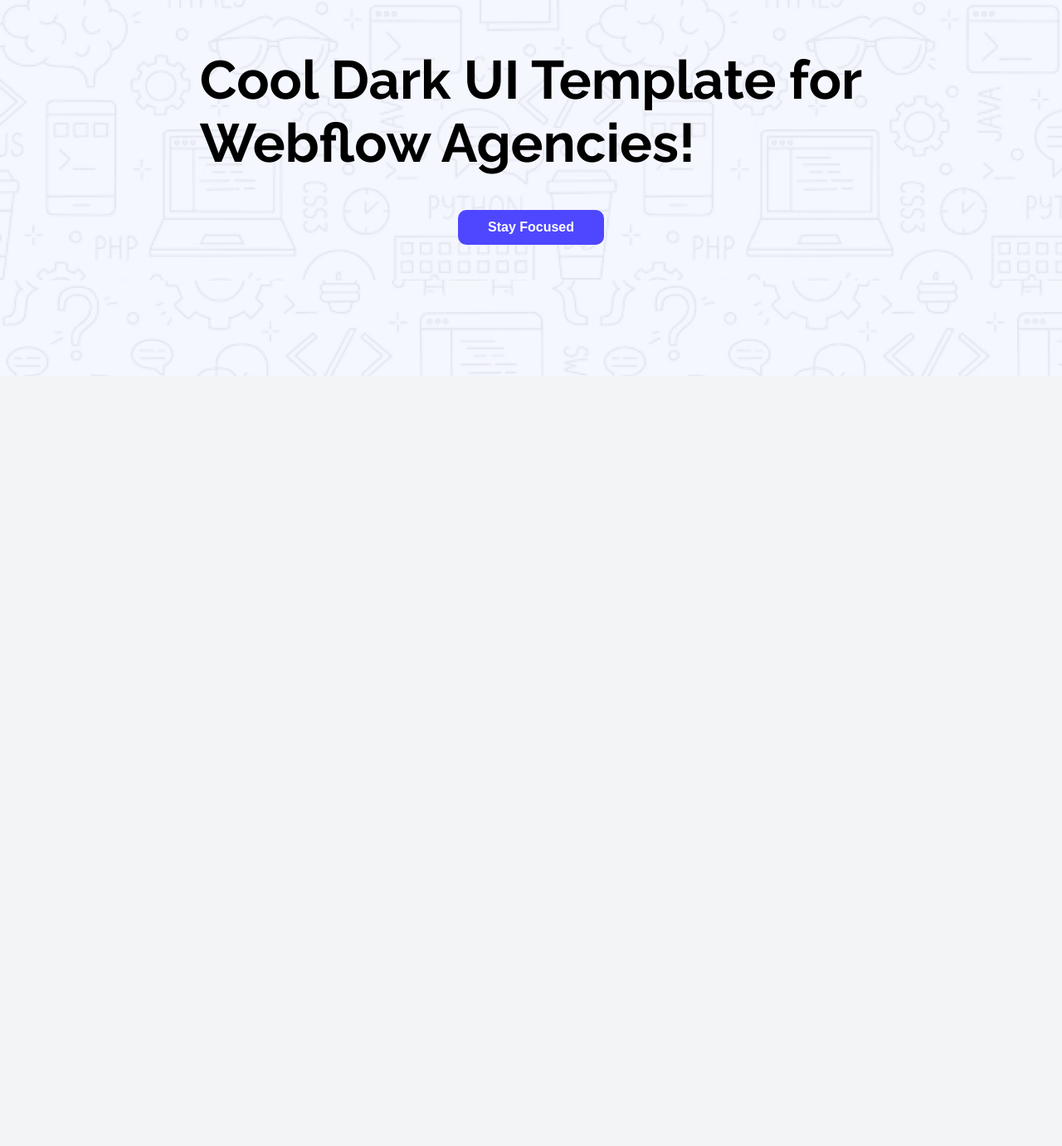
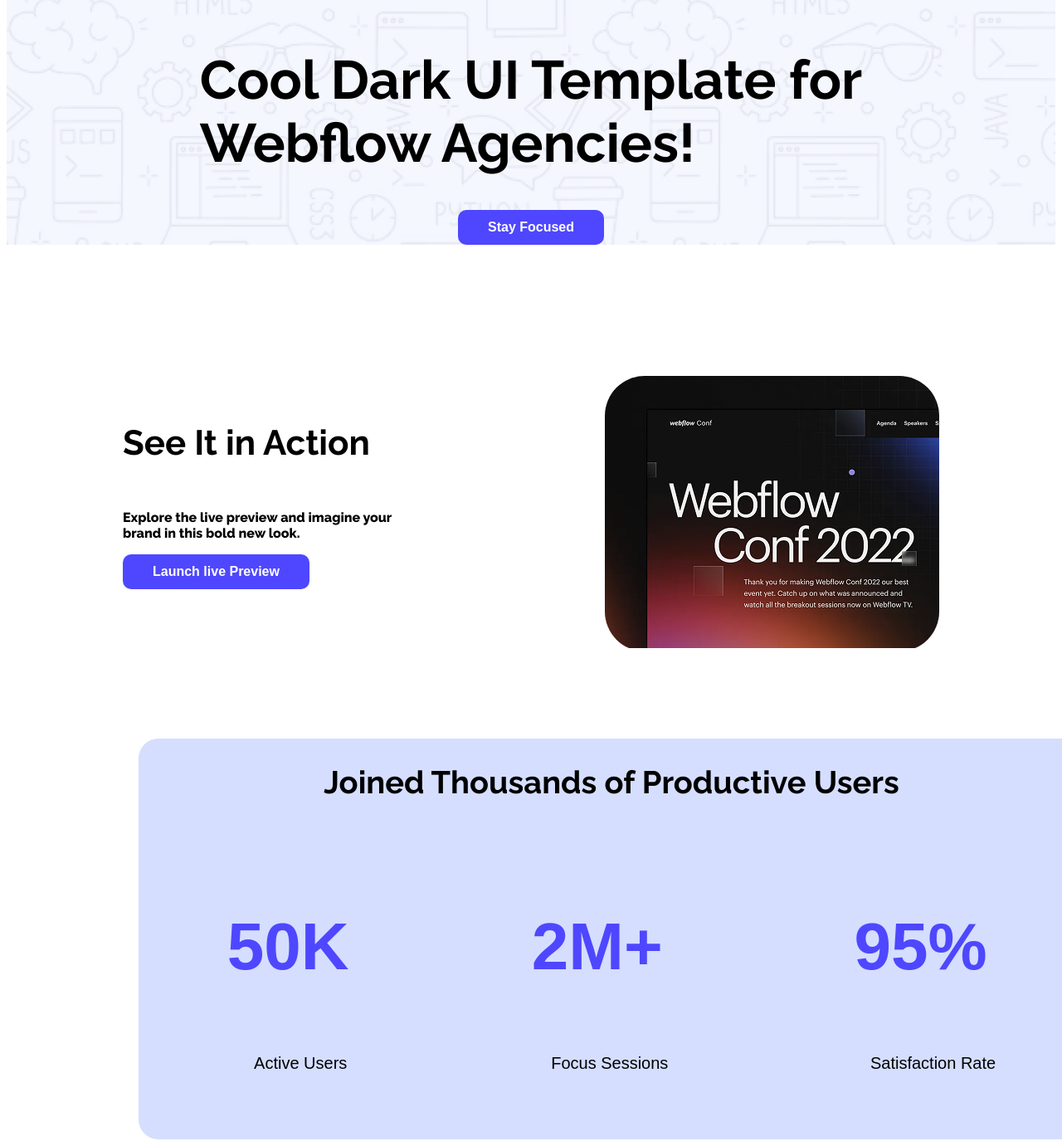
Before and after one commit to Abdul-Baset-Rifat/Assignment-01, a plain HTML site: page index.html in a window 1280 px wide. Shown: the part 966-2347 px from the top of the page at 83% size. Before the commit the page ends 1419 px from the top, so only its background shows below. Drawn offline with Linux system fonts and the light colour scheme.

Commit message:
added wc-mini file

```diff
--- a/index.html
+++ b/index.html
@@ -25,11 +25,45 @@
             <h1 class="banner-title">Cool Dark UI Template for <br>
                 <span class="line"> Webflow Agencies! </span> </h1>
             <button class="second-button"> Stay Focused </button>
-
         </div>
-
     </header>
     <main>
+        <section class="banner2">
+            <div class="banner-content">
+                <h4 class="banner2-title">See It in Action</h4>
+                <p class="banner-discription"> Explore the live preview and imagine your <br>
+                     brand in this bold new look.</p>
+                <button class="second-button">Launch live Preview</button>
+            </div>
+            <div class="banner-pic">
+                <img src="images/wc-mini.png" alt="">
+            </div>
+        </section>
+
+        <section class="users user-bg">
+            <h3 class="user-title">Joined Thousands of Productive Users</h3>
+            <div class="user-data">
+                <div class="user-items">
+                    <p class="numbers">50K</p>
+                    <p class="data">Active Users</p>
+                </div>
+                <div class="user-items">
+                    <p class="numbers">2M+</p>
+                    <p class="data">Focus Sessions</p>
+                </div>
+                <div class="user-items">
+                    <p class="numbers">95%</p>
+                    <p class="data">Satisfaction Rate</p>
+                </div>
+
+            </div>
+        </section>
+
+        <section class="review">
+
+
+        </section>
+
 
     </main>
     <footer>
--- a/styls/assignment.css
+++ b/styls/assignment.css
@@ -30,12 +30,12 @@ nav{
 nav ul li {
     list-style: none;
 }
-body{
+header{
     background-image: url('../images/Hero-bg.png');
     background-repeat: repeat;
     background-size: auto;
     background-color: #f3f4f6;
-    gap: 158px;
+
 
 }
 
@@ -67,3 +67,57 @@ body{
     align-items: center;
 
 }
+.banner2{
+    display: flex;
+    justify-content: space-between;
+    margin: 105px 140px;
+
+}
+.banner2-title{
+    font-weight: bold;
+    font-size: 42px;
+}
+.banner-description{
+    font-weight: 200px;
+    font-size: 24px;
+}
+.banner-pic{
+    border-radius:48px;
+    overflow: hidden;
+}
+/* Productive users */
+.user-bg{
+    background-color:rgb(213, 222, 254)  ;
+    width: 1140px;
+
+    margin: 0px 159px;
+    border-radius: 24px;
+}
+.user-title{
+    font-size: 38px;
+    font-weight: bold;
+    padding: 30px 0 10px;
+    text-align: center;
+}
+.user-data{
+    display: flex;
+    justify-content: space-around;
+    padding-bottom: 30px;
+    margin: 0;
+}
+.numbers{
+    color: #4E47FF;
+    font-size: 80px;
+    font-family: sans-serif;
+}
+.data{
+    font-size: 20px;
+    font-family: sans-serif;
+    font-weight: normal;
+    margin-top: 30px;
+    padding: 0 0 30px 30px;
+}
+.user-items{
+    line-height: 1.2;
+    text-align: center;
+}
```
